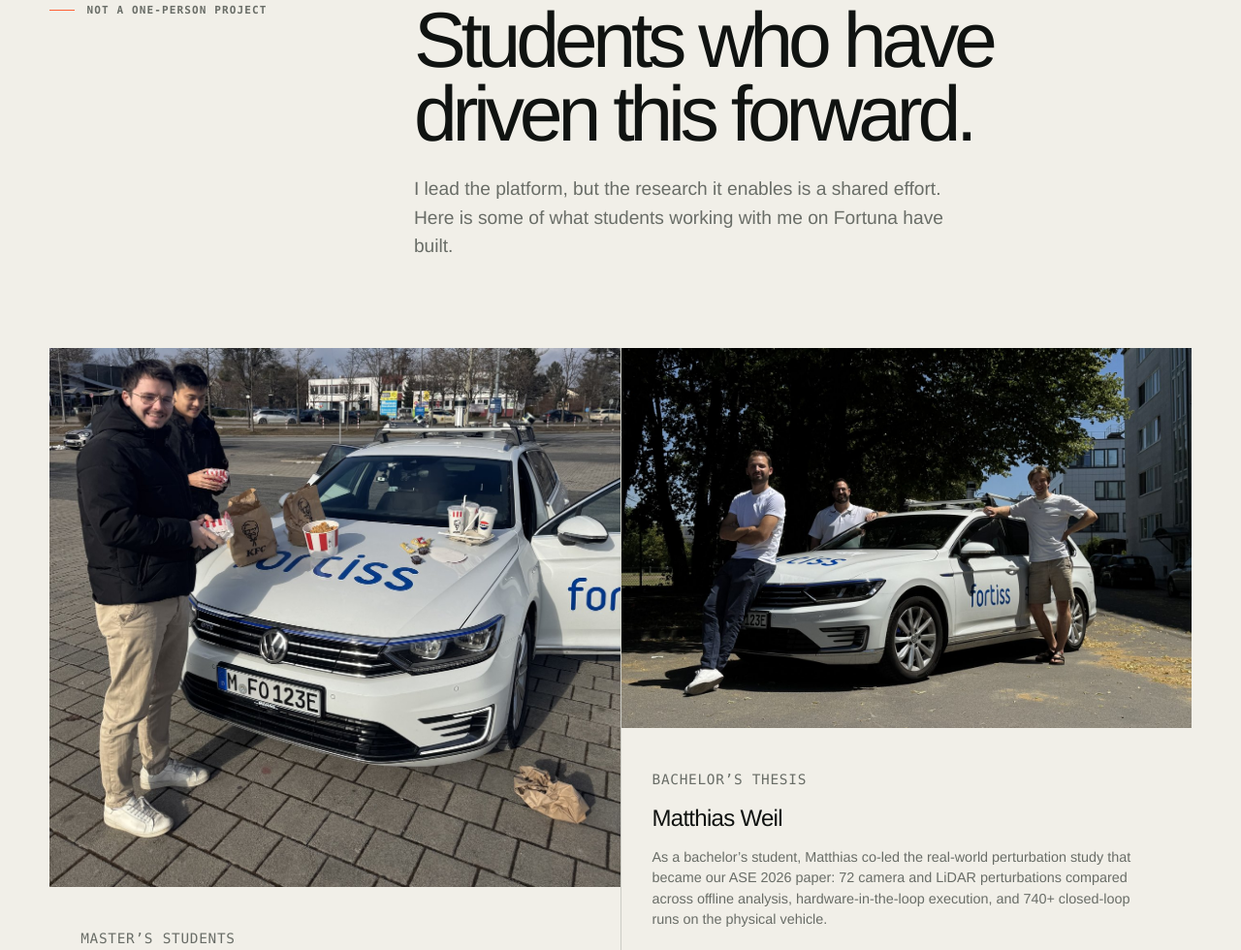
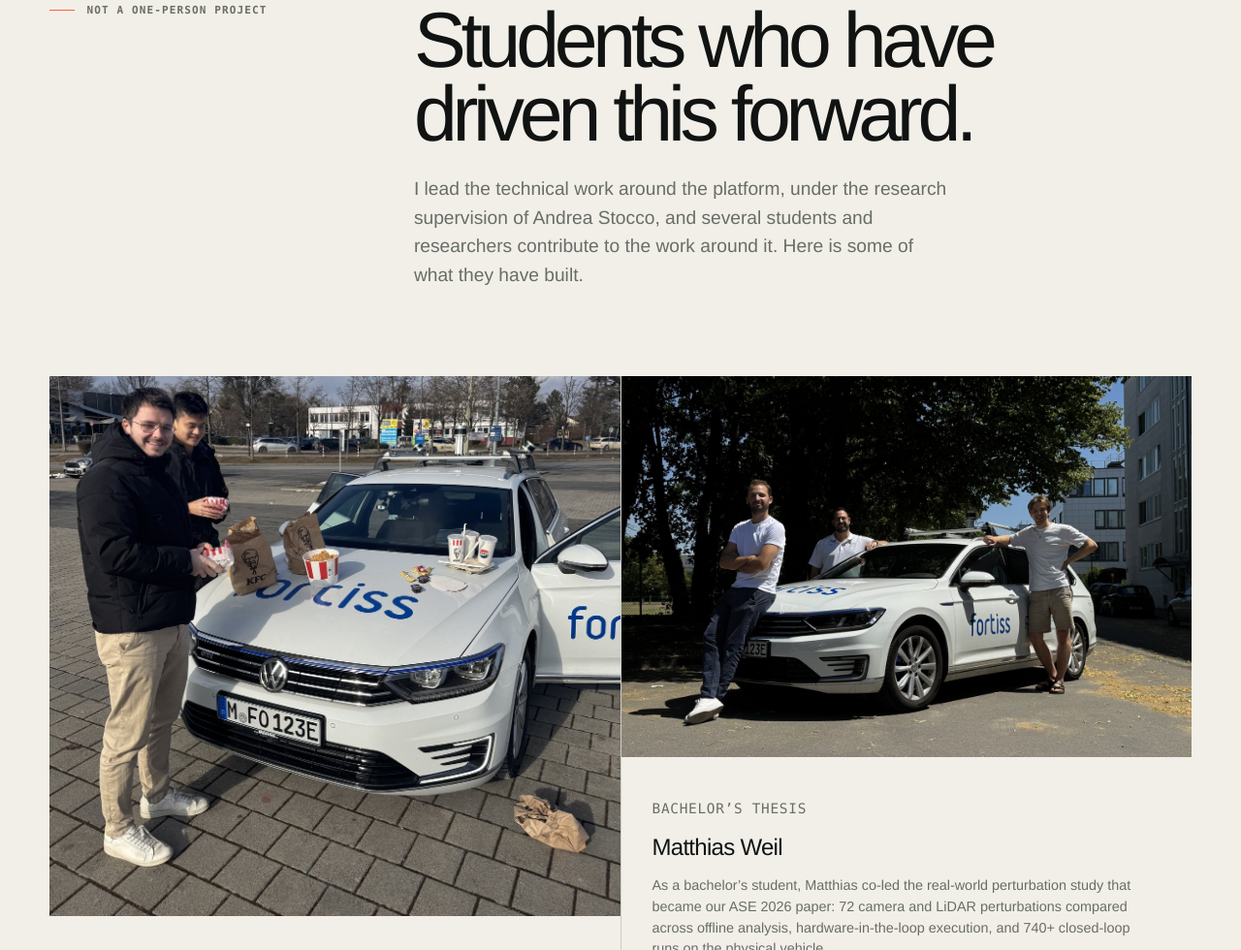
Before and after one commit to steflamb/steflamb.github.io, an Astro site: page /fortuna in a window 1280 px wide. Shown: the part 9271-10251 px from the top of the page at 97% size. Built offline with nearby package versions, Linux system fonts and the light colour scheme; Astro itself is replaced by a stand-in of ours; no server answers.

Commit message:
made andrea role clear

```diff
--- a/src/pages/fortuna.astro
+++ b/src/pages/fortuna.astro
@@ -336,8 +336,9 @@ const perturbationDriveJournalPaper = publications.find((p) => p.title.startsWit
         <div>
           <h2 id="people-heading" class="display-title">Students who have driven this forward.</h2>
           <p class="section-lede">
-            I lead the platform, but the research it enables is a shared effort. Here is some of
-            what students working with me on Fortuna have built.
+            I lead the technical work around the platform, under the research supervision of
+            Andrea Stocco, and several students and researchers contribute to the work around it.
+            Here is some of what they have built.
           </p>
         </div>
       </div>
```
